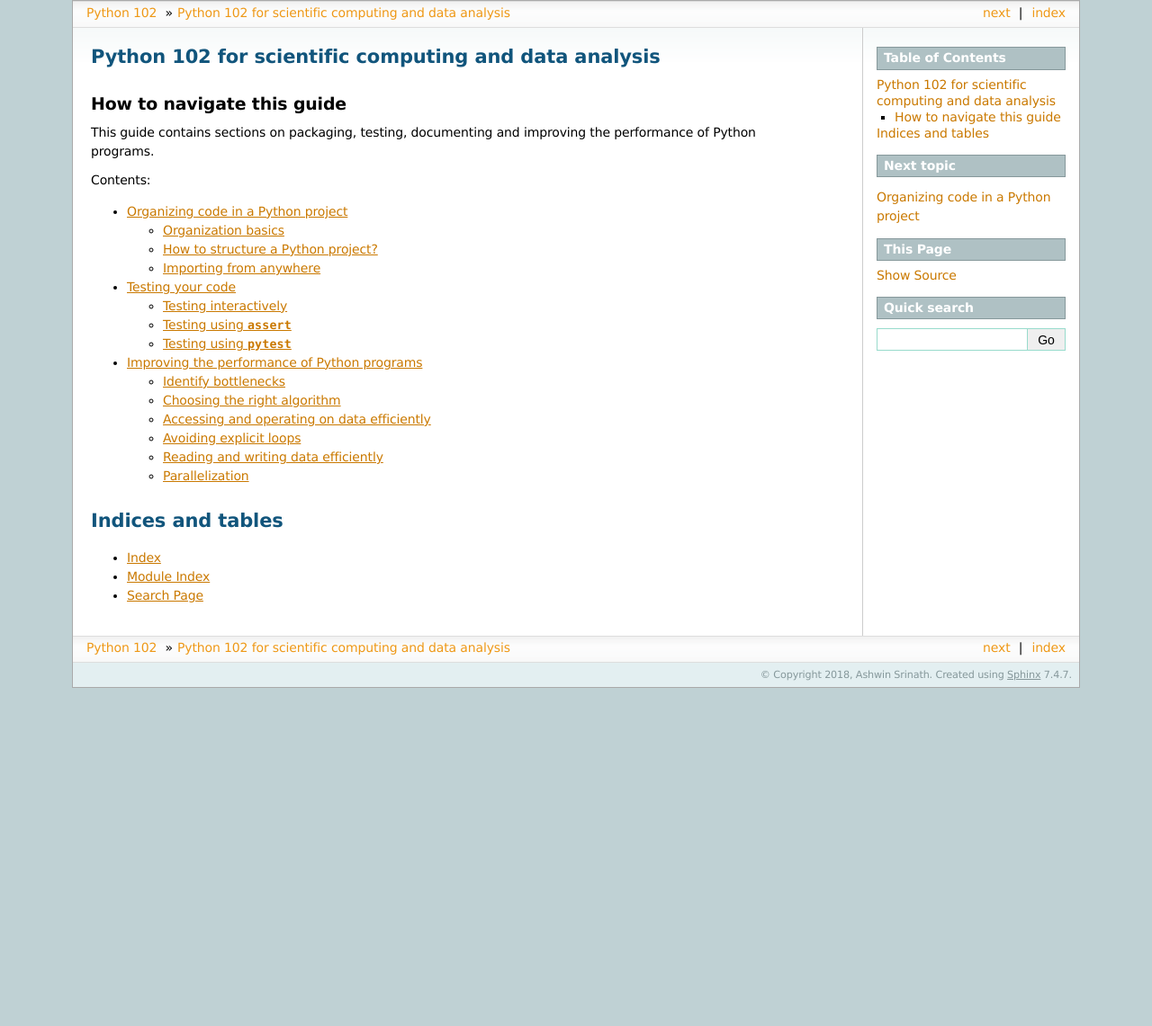
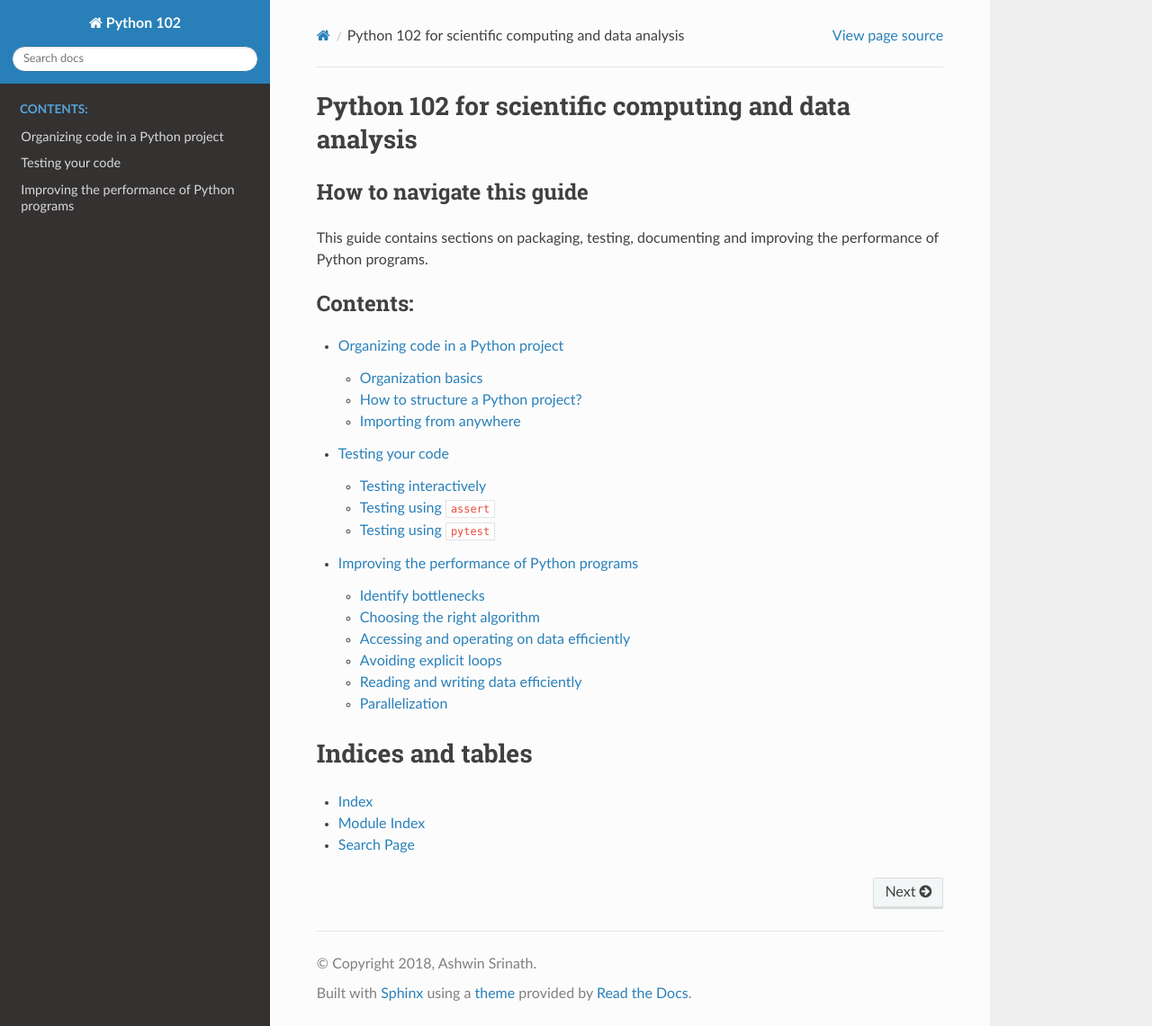
Before and after one commit to shwina/python-102, a Sphinx documentation site: the page built from docs/index.rst, in a window 1280 px wide and 1141 px high. Shown: the whole window at 90% size. Built offline with Sphinx 7.4.7 and the Read the Docs theme 2.0.0, drawn with Linux system fonts in a browser that asks for light colours.

Commit message:
Switch to RTD theme

```diff
--- a/docs/conf.py
+++ b/docs/conf.py
@@ -77,7 +77,7 @@ pygments_style = 'sphinx'
 # The theme to use for HTML and HTML Help pages.  See the documentation for
 # a list of builtin themes.
 #
-html_theme = 'sphinxdoc'
+html_theme = 'sphinx_rtd_theme'
 
 # Theme options are theme-specific and customize the look and feel of a theme
 # further.  For a list of options available for each theme, see the
```
